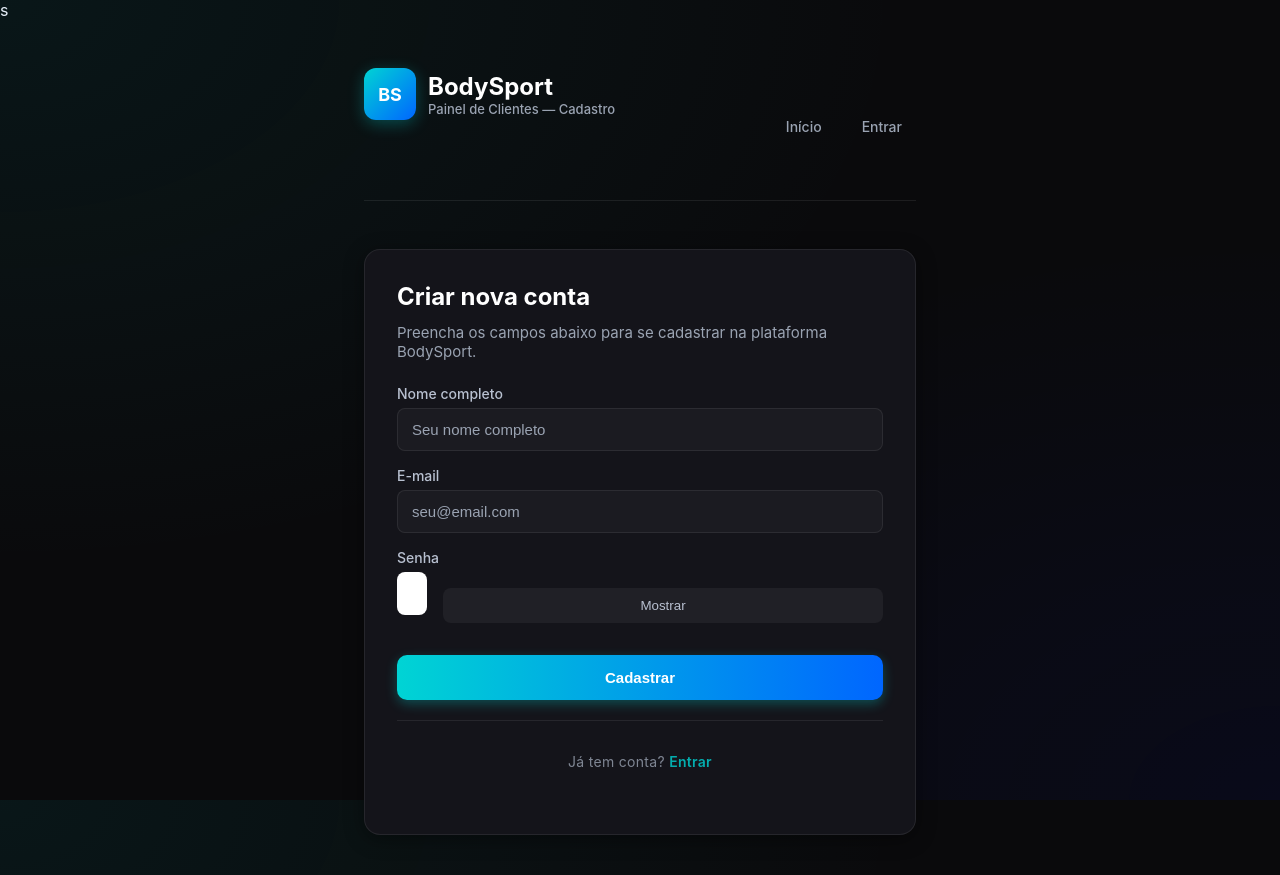
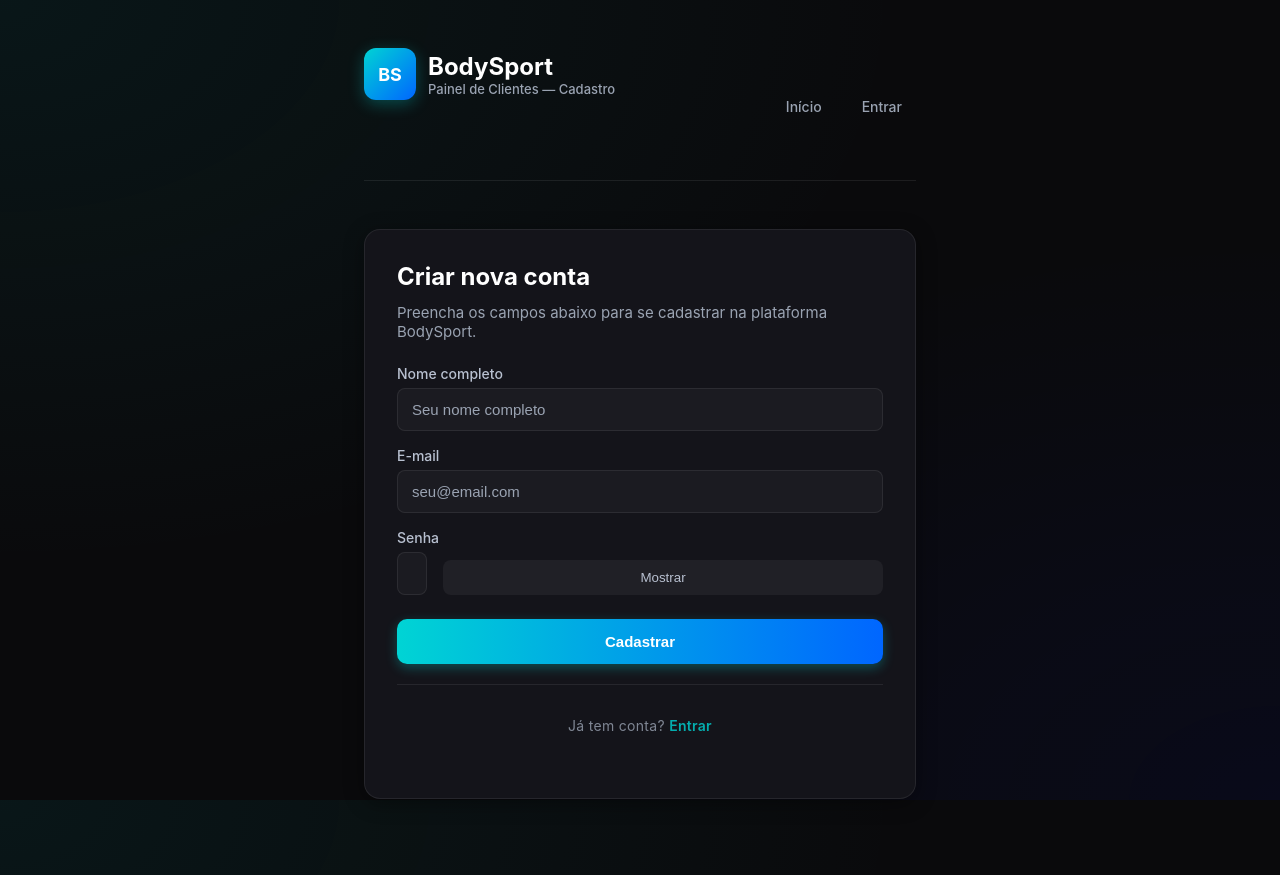
Before and after one commit to Caiox-pixel/BodySport, a Flask app: page /cadastro in a window 1280 px wide. Shown: the top 875 px of the page. Run offline with Flask 3, Linux system fonts and the light colour scheme; some libraries are stand-ins or nearby versions.

Commit message:
ajeitei cadastro

```diff
--- a/backend/static/styles/cadastro.css
+++ b/backend/static/styles/cadastro.css
@@ -100,7 +100,6 @@
 
 .campo-senha input {
   flex: 1;
-''
 }
 
 .campo-senha button {
@@ -179,6 +178,7 @@
 
 .campo-senha input {
   flex: 1;
+  margin-bottom: 0; /* importante: evita "dobrar" espaçamento */
 }
 
 .campo-senha button {
@@ -189,13 +189,10 @@
   color: var(--muted-light);
   cursor: pointer;
   transition: all 0.2s ease;
+  white-space: nowrap;
 }
 
 .campo-senha button:hover {
   background: var(--accent);
   color: #fff;
 }
-#senha{
-
-  background-color: white;
-}
--- a/backend/templates/cadastro.html
+++ b/backend/templates/cadastro.html
@@ -6,7 +6,7 @@
   <title>Cadastro — BodySport</title>
   <meta name="description" content="Crie sua conta na BodySport para acessar o painel de clientes.">
   <link rel="icon" href="{{ url_for('static', filename='assets/race-car-black-and-white-vector.ico') }}">
-  s
+
   <!-- Estilos principais -->
   <link rel="stylesheet" href="{{ url_for('static', filename='styles/main.css') }}">
   <link rel="stylesheet" href="{{ url_for('static', filename='styles/cadastro.css') }}">
```
